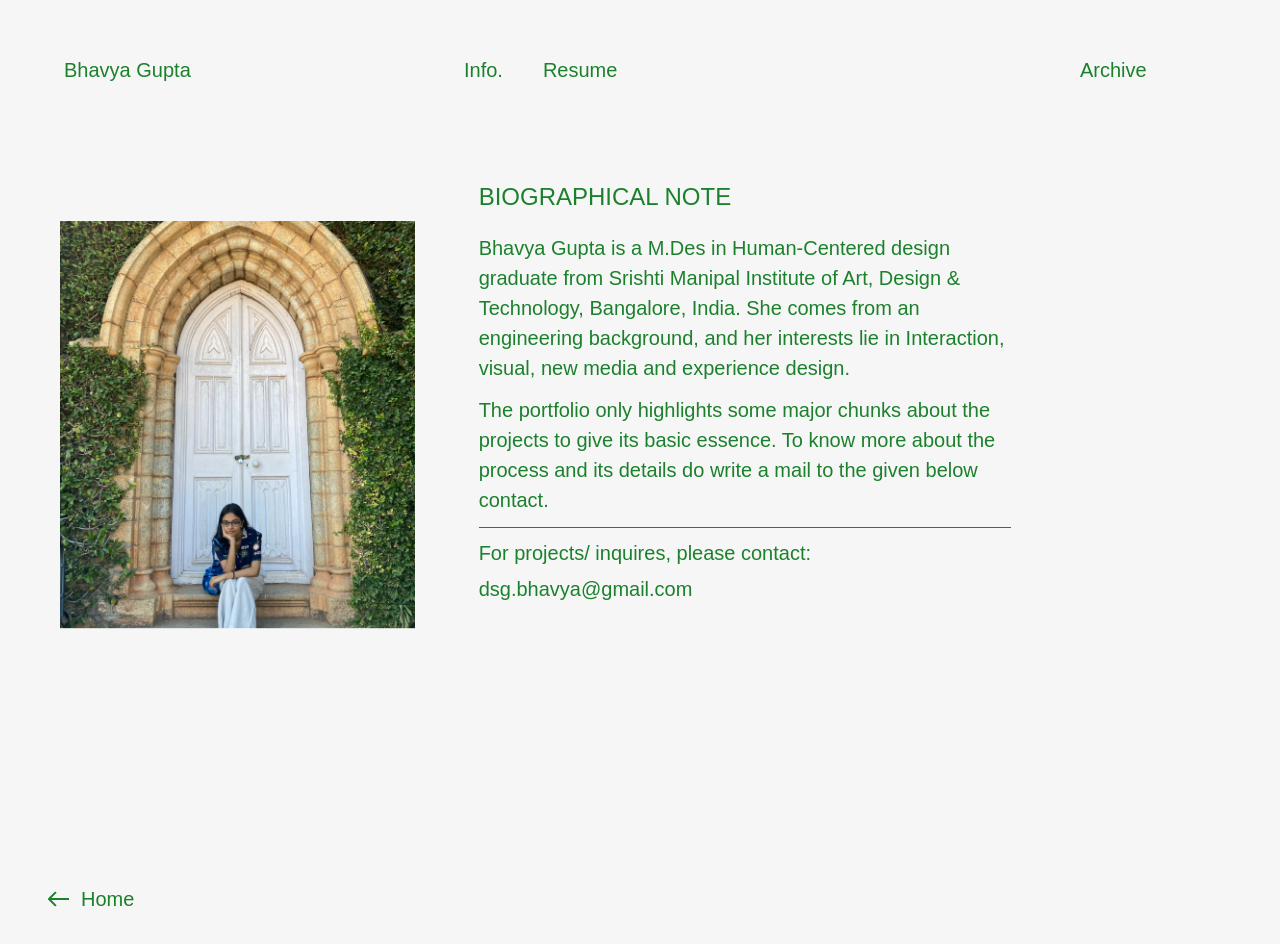
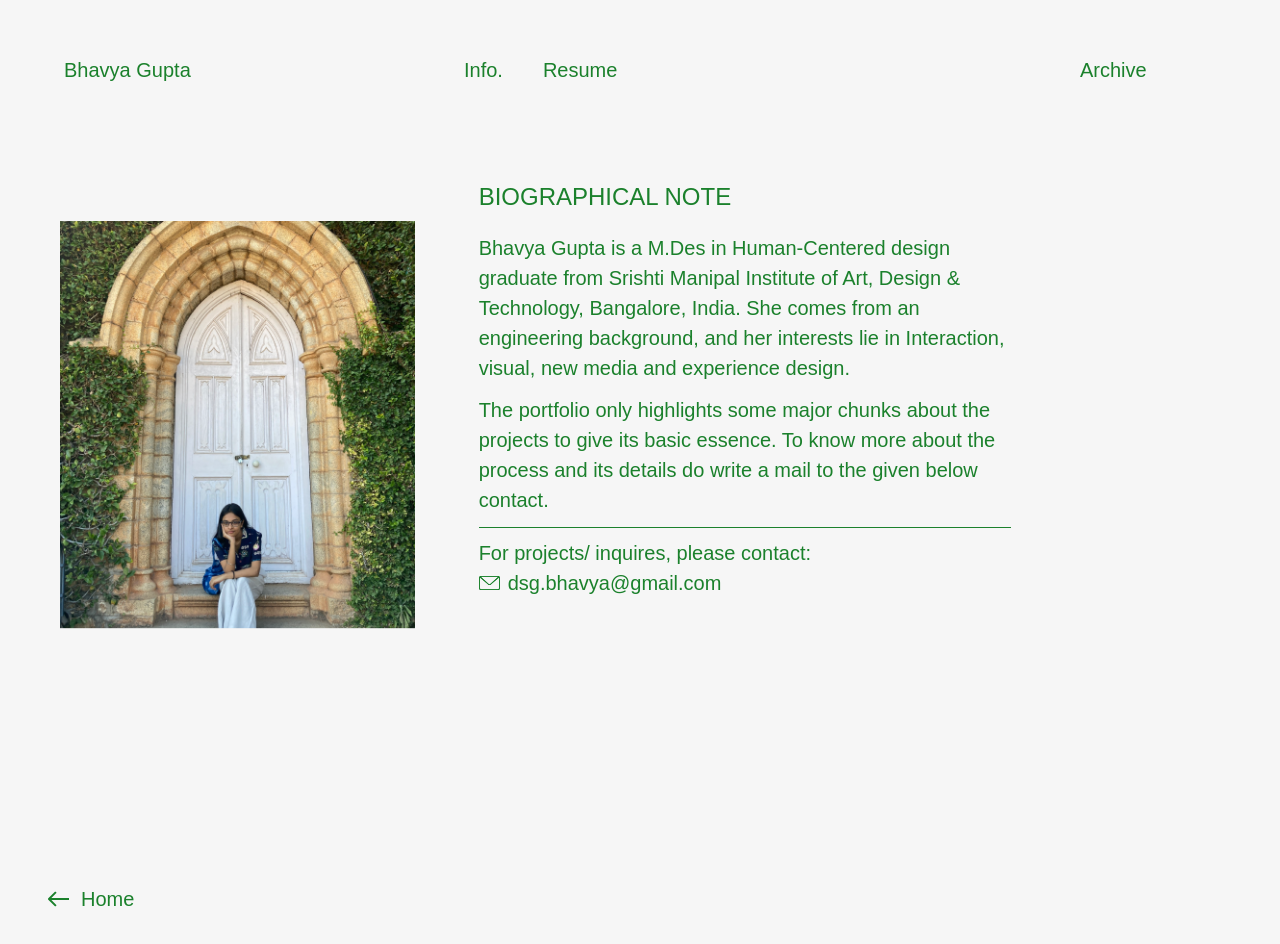
Before and after one commit to Chanakya888/Bhavya-job-portfolio, a React (Vite) app: page /info in a window 1280 px wide. Shown: the top 944 px of the page. Built offline with nearby package versions, Linux system fonts and the light colour scheme.

Commit message:
fix build error

```diff
--- a/src/pages/Info.jsx
+++ b/src/pages/Info.jsx
@@ -3,6 +3,7 @@ import ProfilePicture from "../assets/info/profile-picture.png";
 import Hrline from "../components/Hrline";
 import { Link } from "react-router-dom";
 import GreenLeftArrow from "../assets/info/green-left-arrow.svg";
+import EmailIcon from "../assets/email-icon.svg";
 
 const Info = () => {
   return (
@@ -39,7 +40,16 @@ const Info = () => {
               <Hrline />
               <div className="space-y-1.5 pt-2.5">
                 <p>For projects/ inquires, please contact:</p>
-                <p>dsg.bhavya@gmail.com</p>
+                <a href="mailto:dsg.bhavya@gmail.com">
+                  <div className="flex space-x-2">
+                    <img
+                      className="w-[21px] object-contain"
+                      src={EmailIcon}
+                      alt=""
+                    />
+                    <p>dsg.bhavya@gmail.com</p>
+                  </div>
+                </a>
               </div>
             </div>
           </div>
--- a/src/pages/Work/Sindhol.jsx
+++ b/src/pages/Work/Sindhol.jsx
@@ -1,7 +1,7 @@
 import React from "react";
 import ProjectIntro from "../../components/ProjectIntro";
 import Footer from "../../components/Footer";
-import ZineGif from "../../assets/sindhol/zine.gif";
+import ZineGif from "../../assets/sindhol/zine-full.gif";
 import ZineLeft from "../../assets/sindhol/zine-left.gif";
 import ZineRight from "../../assets/sindhol/zine-right.gif";
 import LeftArrow from "../../assets/home-arrow.svg";
```
Also changed, not shown: src/assets/email-icon.svg (added), src/assets/sindhol/zine-full.gif (renamed from src/assets/sindhol/Zine.gif).
